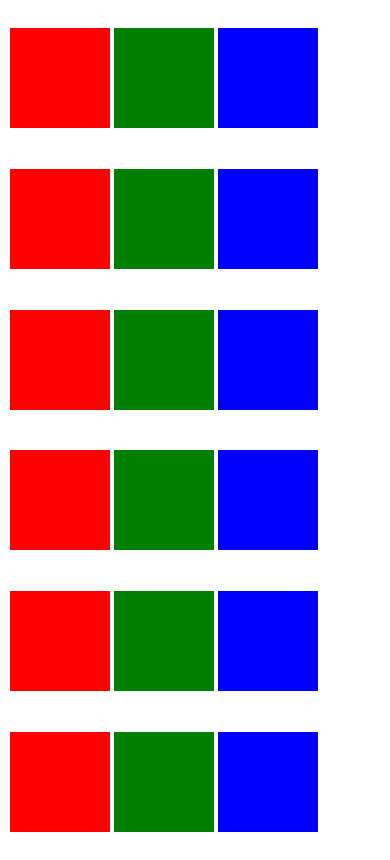
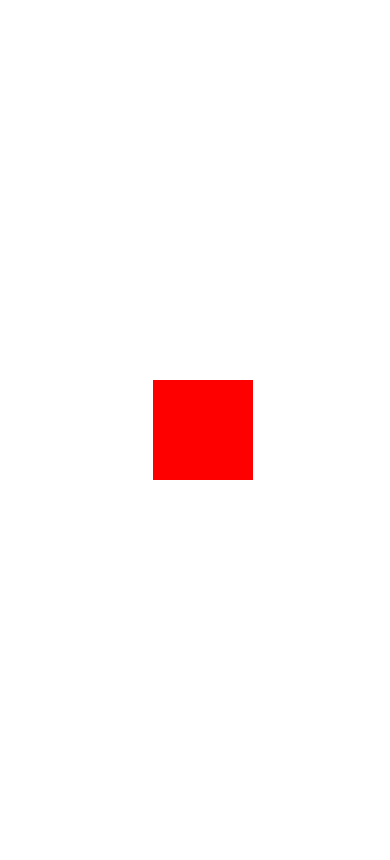
Before and after one commit to supanutRassmichal/css-learning, a plain HTML site: page flexbox.html in a window 390 px wide. Drawn offline with Linux system fonts and the light colour scheme.

Commit message:
media query

```diff
--- a/flexbox.html
+++ b/flexbox.html
@@ -6,7 +6,7 @@
             .container {
                 display: flex;
                 flex-direction: row;
-                /* justify-content: center; */
+                justify-content: center;
                 height: 100vh;
                 align-items: center;
                 width: 100vw;
@@ -24,23 +24,7 @@
     <body>
         <div class="container">
             <div class="box" style="background-color: red;"></div>
-            <div class="box" style="background-color: green;"></div>
-            <div class="box" style="background-color: blue;"></div>
-            <div class="box" style="background-color: red;"></div>
-            <div class="box" style="background-color: green;"></div>
-            <div class="box" style="background-color: blue;"></div>
-            <div class="box" style="background-color: red;"></div>
-            <div class="box" style="background-color: green;"></div>
-            <div class="box" style="background-color: blue;"></div>
-            <div class="box" style="background-color: red;"></div>
-            <div class="box" style="background-color: green;"></div>
-            <div class="box" style="background-color: blue;"></div>
-            <div class="box" style="background-color: red;"></div>
-            <div class="box" style="background-color: green;"></div>
-            <div class="box" style="background-color: blue;"></div>
-            <div class="box" style="background-color: red;"></div>
-            <div class="box" style="background-color: green;"></div>
-            <div class="box" style="background-color: blue;"></div>
+
         </div>
     </body>
 </html>
```
Also changed, not shown: media_query.html (added, +26 -0 lines).
